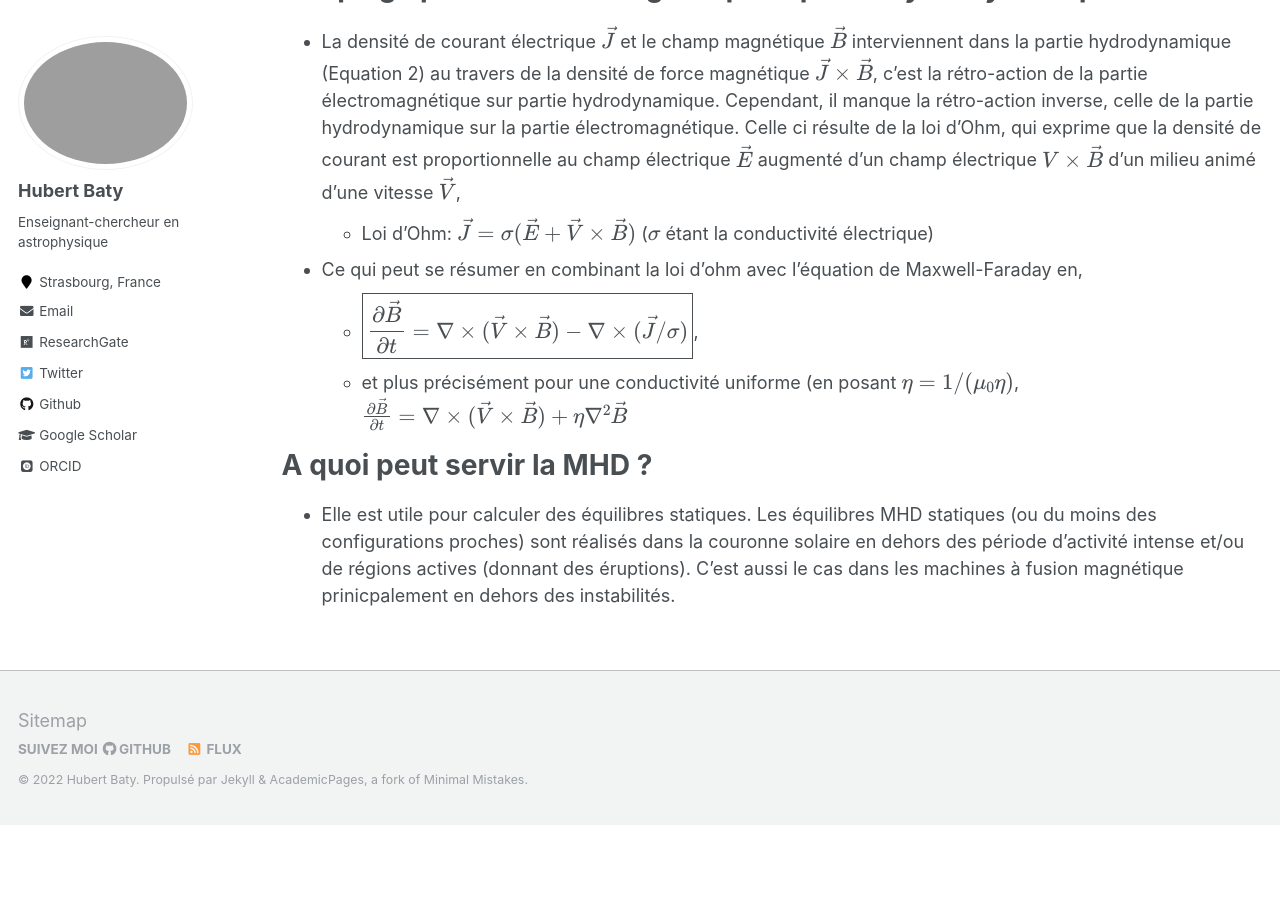
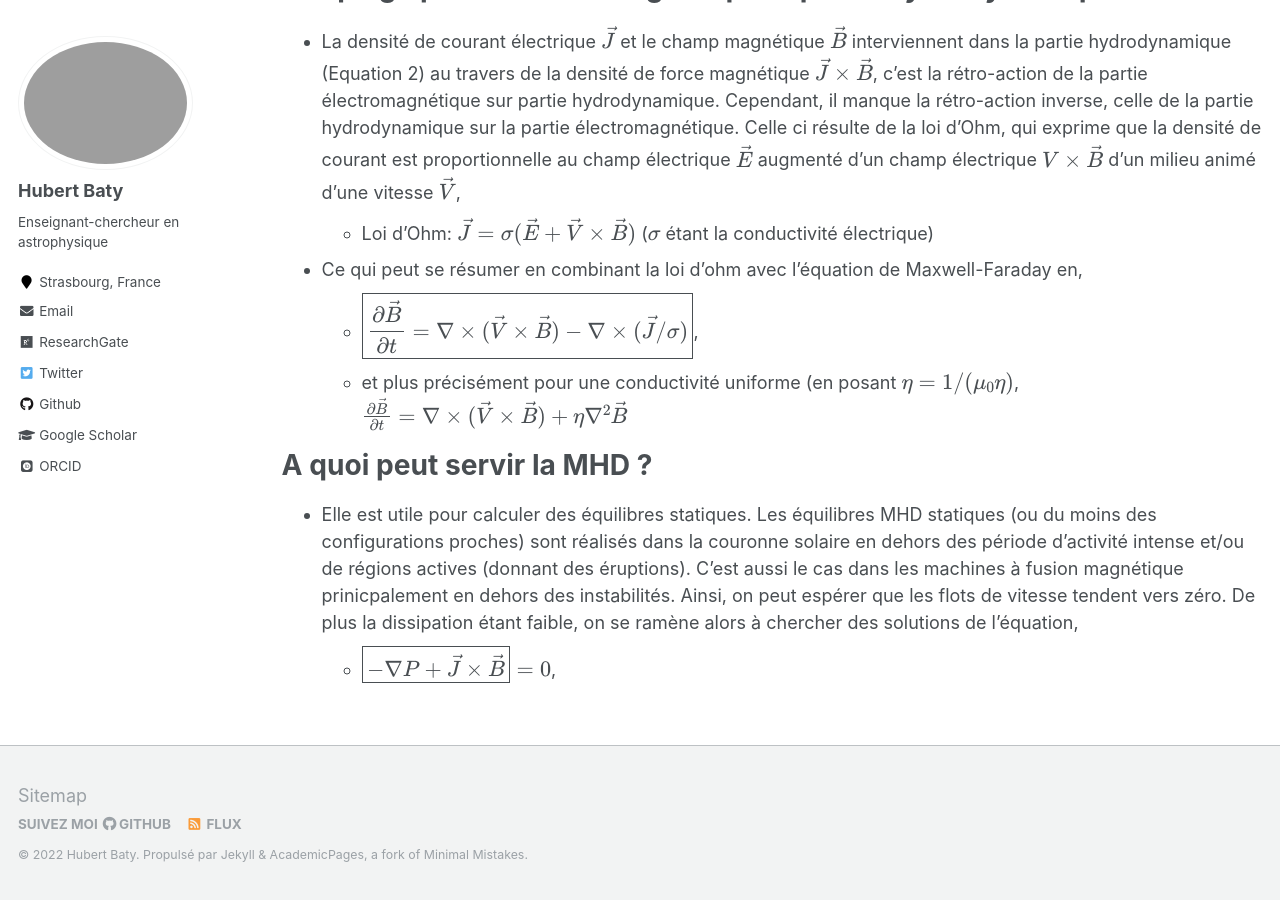
Before and after one commit to hubertbaty/hubertbaty.github.io, a Jekyll site: the page built from _pages/MHD.md, in a window 1280 px wide and 900 px high, scrolled down 2573 px. Built offline with Jekyll 4.4.1, drawn with Linux system fonts in a browser that asks for light colours; some web fonts are replaced; formulas are drawn with MathJax 3; before the commit the page ends 3398 px from its top, so only the background shows below that.

Commit message:
Update MHD.md

```diff
--- a/_pages/MHD.md
+++ b/_pages/MHD.md
@@ -57,4 +57,5 @@ Couplage partie électromagnétique & partie hydrodynamique
 
 A quoi peut servir la MHD ?
 ======
-* Elle est utile pour calculer des équilibres statiques. Les équilibres MHD statiques (ou du moins des configurations proches) sont réalisés dans la couronne solaire en dehors des période d'activité intense et/ou de régions actives (donnant des éruptions). C'est aussi le cas dans les machines à fusion magnétique prinicpalement en dehors des instabilités.
+* Elle est utile pour calculer des équilibres statiques. Les équilibres MHD statiques (ou du moins des configurations proches) sont réalisés dans la couronne solaire en dehors des période d'activité intense et/ou de régions actives (donnant des éruptions). C'est aussi le cas dans les machines à fusion magnétique prinicpalement en dehors des instabilités. Ainsi, on peut espérer que les flots de vitesse tendent vers zéro. De plus la dissipation étant faible, on se ramène alors à chercher des solutions de l'équation,
+  * $$\boxed{ - \nabla P + \vec J \times \vec B } = 0 $$,
```
